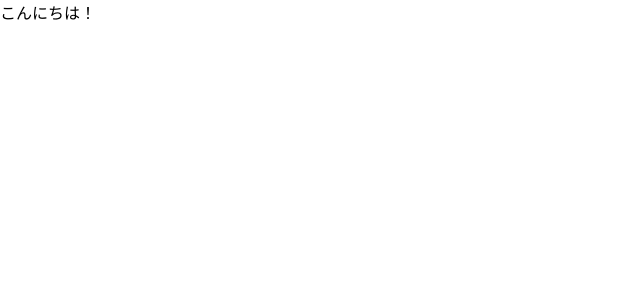
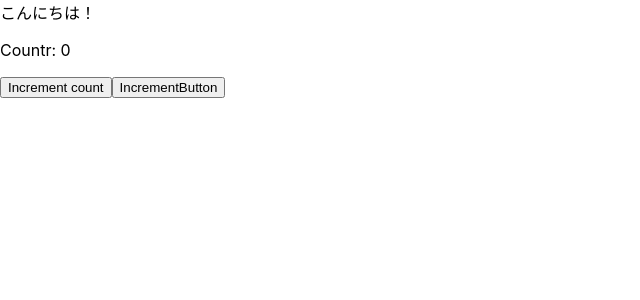
Before and after one commit to Onepiece2424/20220923_react-hooks, a React (Create React App) app: page / in a window 1280 px wide. Shown: the top 300 px of the page, without its empty margins (0-640 px from the left). Built offline with nearby package versions, Linux system fonts and the light colour scheme.

Commit message:
useCallbackを使用し、再レンダリングを防止

```diff
--- a/src/App.jsx
+++ b/src/App.jsx
@@ -1,10 +1,22 @@
-import React from "react";
+import React, { useState, useCallback } from "react";
 import './App.css';
+import IncrementButton from "./components/IncrementButton";
 
 function App() {
+  console.log("render App");
+
+  const [count, setCount] = useState(0);
+
+  const handleClick = useCallback(() => {
+    console.log("click");
+  }, []);
+
   return (
     <>
      <div>こんにちは！</div>
+     <p>Countr: {count}</p>
+     <button onClick={() => setCount(count + 1)}>Increment count</button>
+     <IncrementButton />
     </>
   )
 }
--- /dev/null
+++ b/src/components/IncrementButton.jsx
@@ -0,0 +1,8 @@
+const React = require('react')
+
+const IncrementButton = React.memo(props => {
+  console.log("IncrementButtonのコンソール")
+  return <button onClick={props.handleClick}>IncrementButton</button>;
+});
+
+export default IncrementButton
```
